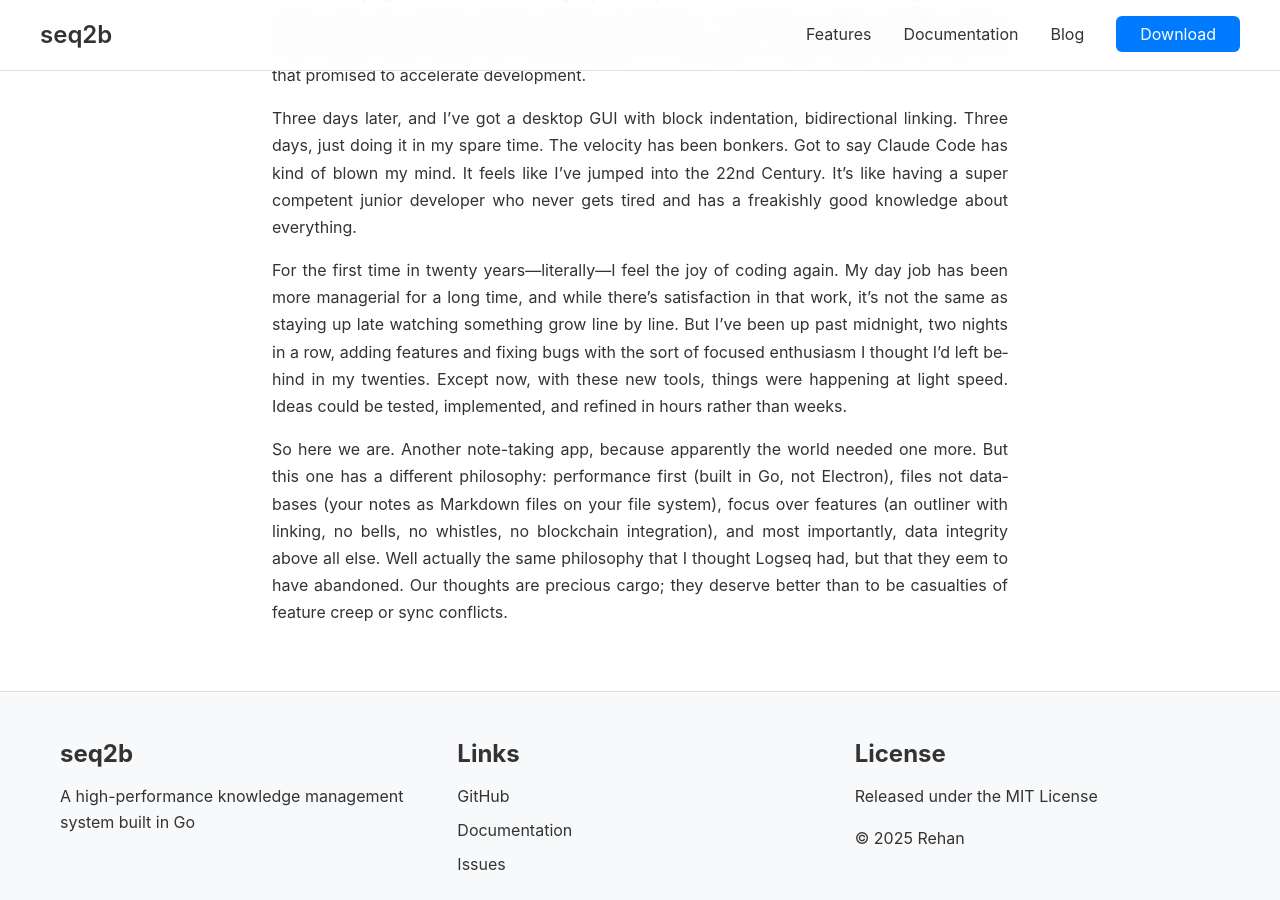
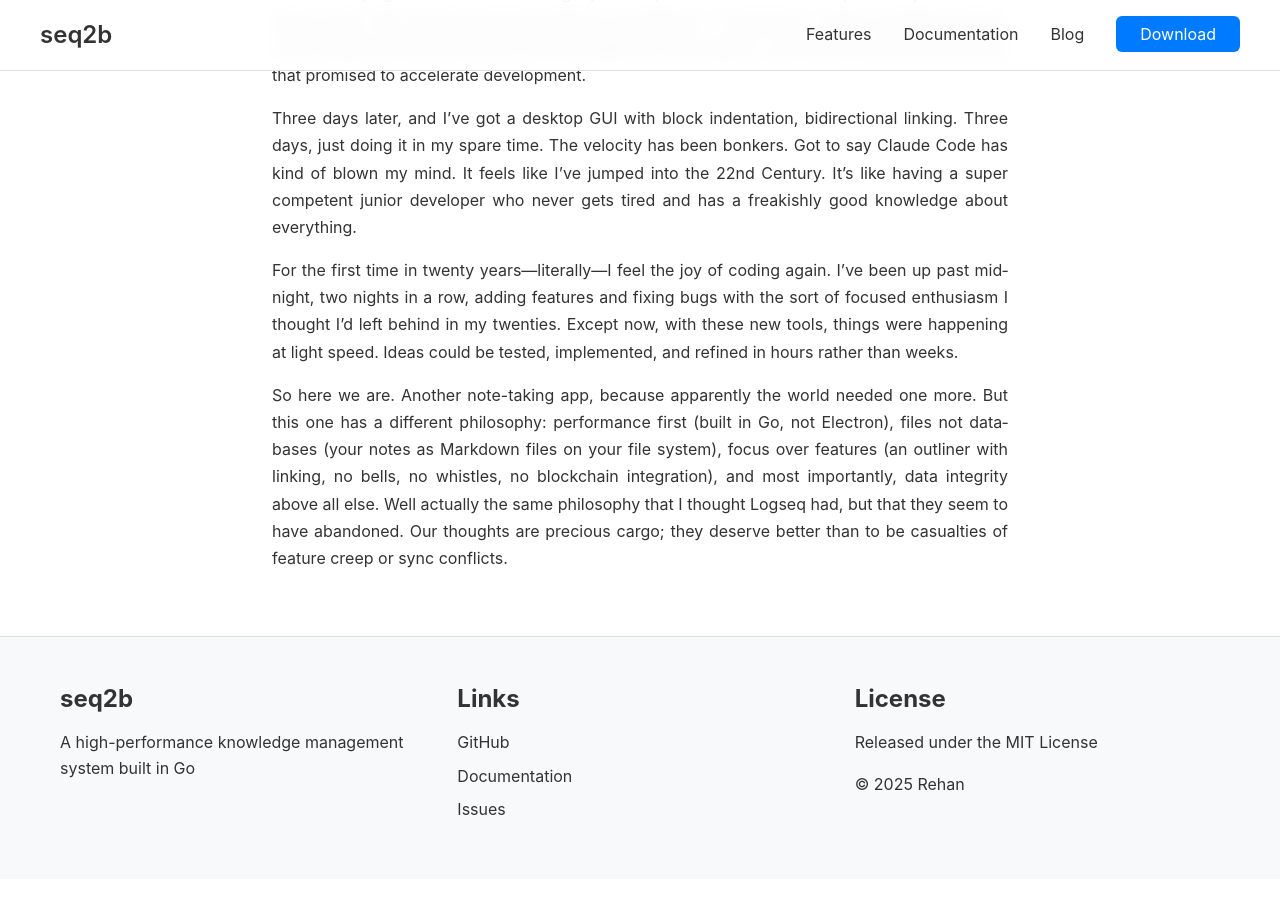
Before and after one commit to rehanog/seq2b, a Jekyll site: the page built from docs/_posts/2025-01-11-why-another-note-app.md, in a window 1280 px wide and 900 px high, scrolled down 740 px. Built offline with Jekyll 4.4.1, drawn with Linux system fonts in a browser that asks for light colours; after the commit the page ends 1619 px from its top, so only the background shows below that.

Commit message:
Final blog post updates - fix typo and polish content

```diff
--- a/docs/_posts/2025-01-11-why-another-note-app.md
+++ b/docs/_posts/2025-01-11-why-another-note-app.md
@@ -22,6 +22,6 @@ I've been toying with the idea of writing my own replacement for the better part
 
 Three days later, and I've got a desktop GUI with block indentation, bidirectional linking. Three days, just doing it in my spare time. The velocity has been bonkers. Got to say Claude Code has kind of blown my mind. It feels like I've jumped into the 22nd Century. It's like having a super competent junior developer who never gets tired and has a freakishly good knowledge about everything.
 
-For the first time in twenty years—literally—I feel the joy of coding again. My day job has been more managerial for a long time, and while there's satisfaction in that work, it's not the same as staying up late watching something grow line by line. But I've been up past midnight, two nights in a row, adding features and fixing bugs with the sort of focused enthusiasm I thought I'd left behind in my twenties. Except now, with these new tools, things were happening at light speed. Ideas could be tested, implemented, and refined in hours rather than weeks.
+For the first time in twenty years—literally—I feel the joy of coding again. I've been up past midnight, two nights in a row, adding features and fixing bugs with the sort of focused enthusiasm I thought I'd left behind in my twenties. Except now, with these new tools, things were happening at light speed. Ideas could be tested, implemented, and refined in hours rather than weeks.
 
-So here we are. Another note-taking app, because apparently the world needed one more. But this one has a different philosophy: performance first (built in Go, not Electron), files not databases (your notes as Markdown files on your file system), focus over features (an outliner with linking, no bells, no whistles, no blockchain integration), and most importantly, data integrity above all else. Well actually the same philosophy that I thought Logseq had, but that they eem to have abandoned. Our thoughts are precious cargo; they deserve better than to be casualties of feature creep or sync conflicts.
+So here we are. Another note-taking app, because apparently the world needed one more. But this one has a different philosophy: performance first (built in Go, not Electron), files not databases (your notes as Markdown files on your file system), focus over features (an outliner with linking, no bells, no whistles, no blockchain integration), and most importantly, data integrity above all else. Well actually the same philosophy that I thought Logseq had, but that they seem to have abandoned. Our thoughts are precious cargo; they deserve better than to be casualties of feature creep or sync conflicts.
```
